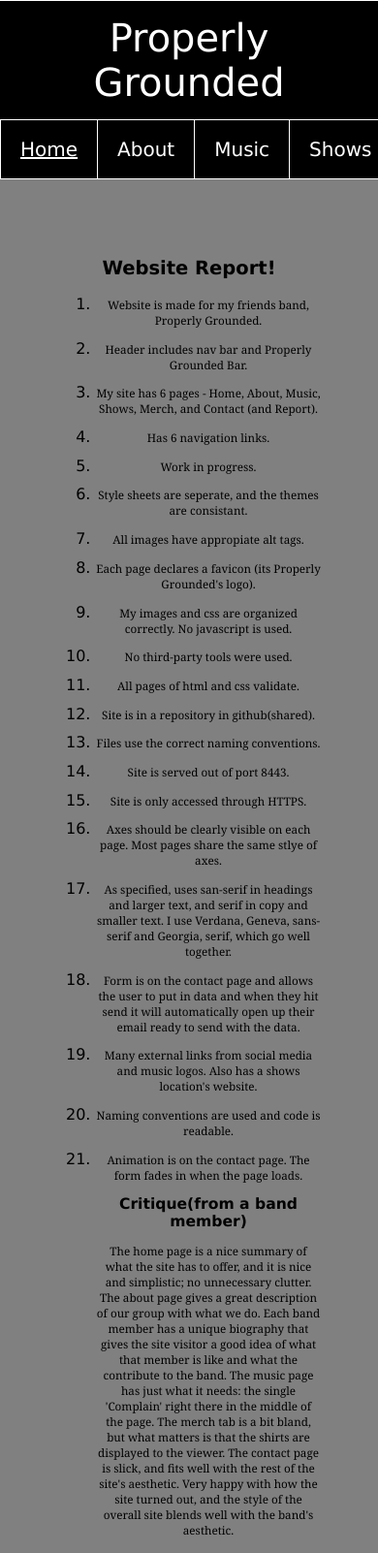
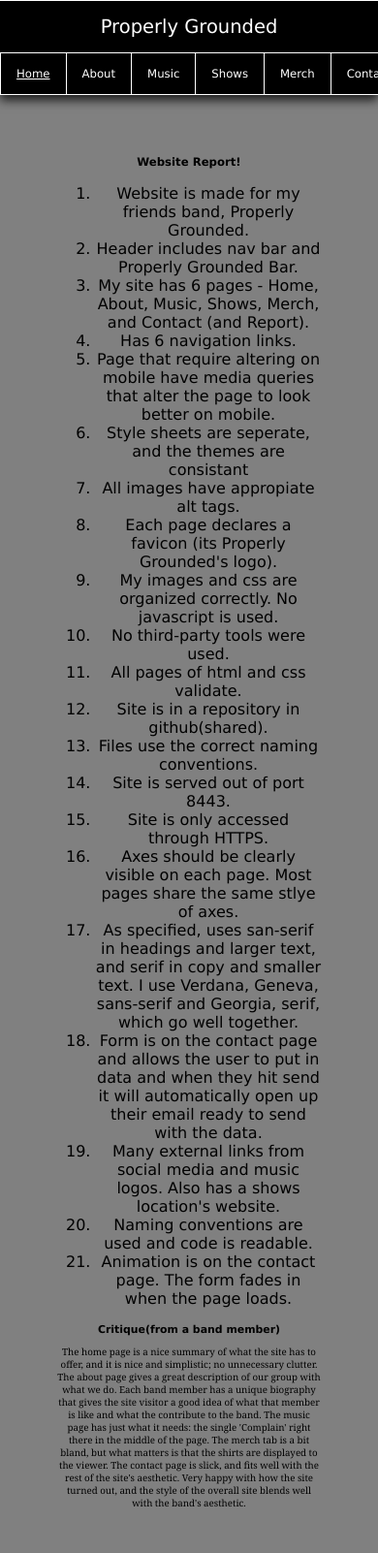
Before and after one commit to Motormouth6/cs268project1, a plain HTML site: page project1/report.html in a window 390 px wide. Shown: the whole page at 97% size. After the commit the page ends 1567 px from the top, so only its background shows below. Drawn offline with Linux system fonts and the light colour scheme.

Commit message:
All media queries done, report done, final version

```diff
--- a/project1/css/about-style.css
+++ b/project1/css/about-style.css
@@ -1,5 +1,6 @@
 .profile-image {
-    width: 100%;
+    width: 90%;
+    border: 2px solid white;
 }
 .about-td {
     width: 50%;
@@ -7,7 +8,7 @@
 
 .group-image {
     width: 50%;
-
+    border: 2px solid white;
 }
 
 .about-bio {
--- a/project1/css/global-style.css
+++ b/project1/css/global-style.css
@@ -9,7 +9,9 @@ nav {
   }
 header {
     background-color: rgb(0,0,0);
+    box-shadow: 0px 5px 10px rgb(22, 22, 22);
     width: 100%;
+    z-index: 1000;
   }
 
 nav a {
@@ -18,6 +20,7 @@ nav a {
     color: white;
     text-align: center;
     padding: 18px 20px;
+
     text-decoration: none;
     font-size: 20px;
     border-left: 1px solid white;
@@ -48,30 +51,21 @@ body {
     background-color: rgb(0,0,0);
     z-index:100;
     color:white;
-    font-size: 2.3vw;
     font-size: 40px;
     text-align: center;
     border-top: solid 1px white;
     padding: 15px;
   }
 
-.title {
-    margin-top: 80px;
+.centered {
     margin-left: 15%;
     margin-right: 15%;
     text-align: center;
   }
 
-.centered {
-    width: 800px;
-    margin-left: auto;
-    margin-right: auto;
-    text-align: left;
-  }
-
 .title {
-    text-align: center;
-  }
+    margin-top: 80px;
+}
 
 h1 {
     font-size: 26px;
@@ -94,15 +88,36 @@ p {
 
 @media (max-width: 600px) {
   h1 {
-      font-size: 5vw;
+      font-size: 3vw;
   }
 
   h2 {
-      font-size: 4vw;
+      font-size: 2.8vw;
   }
 
   p {
-      font-size: 3vw;
+      font-size: 2.5vw;
+  }
+
+  header {
+    box-sizing: border-box;
+    position: fixed;
+    left: 0;
+    right: 0;
+    top: 0;
+  }
+
+  nav a {
+    font-size: 3vw;
+    padding: 14px 16px;
+  }
+
+  #overlay-text {
+    font-size: 5vw;
+  }
+
+  .title {
+    margin-top: 160px;
   }
 
 }
--- a/project1/report.html
+++ b/project1/report.html
@@ -29,102 +29,100 @@
         </nav>
     </header>
 
-    <div class="title">
+    <div class="centered title">
         <h1>Website Report!</h1>
         <ol>
 
             <li>
-                <p>Website is made for my friends band, Properly Grounded.</p>
+                Website is made for my friends band, Properly Grounded.
             </li>
 
             <li>
-                <p>Header includes nav bar and Properly Grounded Bar.</p>
+                Header includes nav bar and Properly Grounded Bar.
             </li>
 
             <li>
-                <p>My site has 6 pages - Home, About, Music, Shows, Merch, and Contact (and Report).</p>
+                My site has 6 pages - Home, About, Music, Shows, Merch, and Contact (and Report).
             </li>
 
             <li>
-                <p>Has 6 navigation links.</p>
+                Has 6 navigation links.
             </li>
 
             <li>
-                <p>Work in progress.</p>
+                Page that require altering on mobile have media queries that alter the page to look better on mobile.
             </li>
 
             <li>
-                <p>Style sheets are seperate, and the themes are consistant.</p>
+                Style sheets are seperate, and the themes are consistant
             </li>
 
             <li>
-                <p>All images have appropiate alt tags.</p>
+                All images have appropiate alt tags.
             </li>
 
             <li>
-                <p>Each page declares a favicon (its Properly Grounded's logo).</p>
+                Each page declares a favicon (its Properly Grounded's logo).
             </li>
 
             <li>
-                <p>My images and css are organized correctly. No javascript is used.</p>
+                My images and css are organized correctly. No javascript is used.
             </li>
 
             <li>
-                <p>No third-party tools were used.</p>
+                No third-party tools were used.
             </li>
 
             <li>
-                <p>All pages of html and css validate.</p>
+                All pages of html and css validate.
             </li>
 
             <li>
-                <p>Site is in a repository in github(shared).</p>
+                Site is in a repository in github(shared).
             </li>
 
             <li>
-                <p>Files use the correct naming conventions.</p>
+                Files use the correct naming conventions.
             </li>
 
             <li>
-                <p>Site is served out of port 8443.</p>
+                Site is served out of port 8443.
             </li>
 
             <li>
-                <p>Site is only accessed through HTTPS.</p>
+                Site is only accessed through HTTPS.
             </li>
 
             <li>
-                <p>Axes should be clearly visible on each page. Most pages share the same stlye of axes.</p>
+                Axes should be clearly visible on each page. Most pages share the same stlye of axes.
             </li>
 
             <li>
-                <p>As specified, uses san-serif in headings and larger text, and serif in copy and smaller text. I use Verdana, Geneva, sans-serif and Georgia, serif, which go well together.</p>
+                As specified, uses san-serif in headings and larger text, and serif in copy and smaller text. I use Verdana, Geneva, sans-serif and Georgia, serif, which go well together.
             </li>
 
             <li>
-                <p>Form is on the contact page and allows the user to put in data and when they hit send it will automatically open up their email ready to send with the data.</p>
+                Form is on the contact page and allows the user to put in data and when they hit send it will automatically open up their email ready to send with the data.
             </li>
 
             <li>
-                <p>Many external links from social media and music logos. Also has a shows location's website.</p>
+                Many external links from social media and music logos. Also has a shows location's website.
             </li>
 
             <li>
-                <p>Naming conventions are used and code is readable.</p>
+                Naming conventions are used and code is readable.
             </li>
 
             <li>
-                <p>Animation is on the contact page. The form fades in when the page loads.</p>
+                Animation is on the contact page. The form fades in when the page loads.
             </li>
 
-            <h2>Critique(from a band member)</h2>
+        </ol>
+
+        <h2>Critique(from a band member)</h2>
             <p>The home page is a nice summary of what the site has to offer, and it is nice and simplistic; no unnecessary clutter. The about page gives a great description of our group with what we do. Each band member has a unique biography that gives the site visitor a good idea of what that member is like and what the contribute to the band. The music page has just what it needs: the single 'Complain' right there in the middle of the page. The merch tab is a bit bland, but what matters is that the shirts are displayed to the viewer. The contact page is slick, and fits well with the rest of the site's aesthetic. Very happy with how the site turned out, and the style of the overall site blends well with the band's aesthetic.</p>
 
-        </ol>
     </div>
-
-
-
 
 </body>
 
```
Also changed, not shown: project1/about.html (+1 -1 lines), project1/contact.html (+3 -3 lines), project1/css/contact-style.css (+11 -0 lines), project1/css/merch-style.css (+47 -10 lines), project1/css/shows-style.css (+14 -12 lines), project1/index.html (+1 -1 lines), project1/merch.html (+13 -48 lines), project1/music.html (+5 -3 lines), project1/shows.html (+5 -12 lines).
